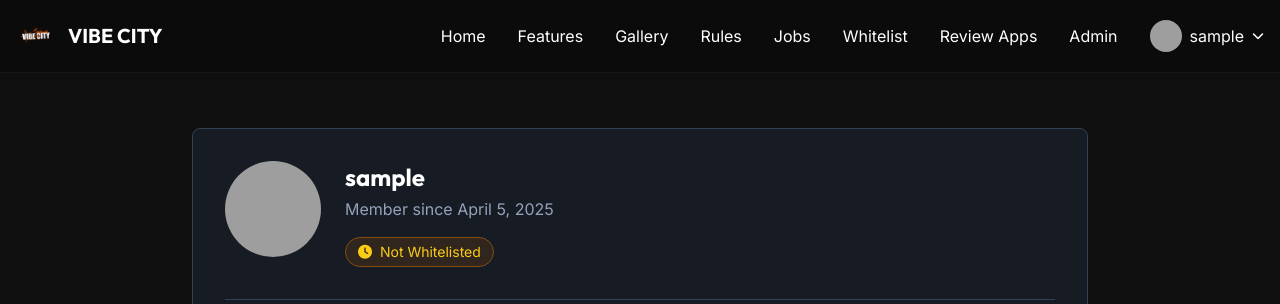
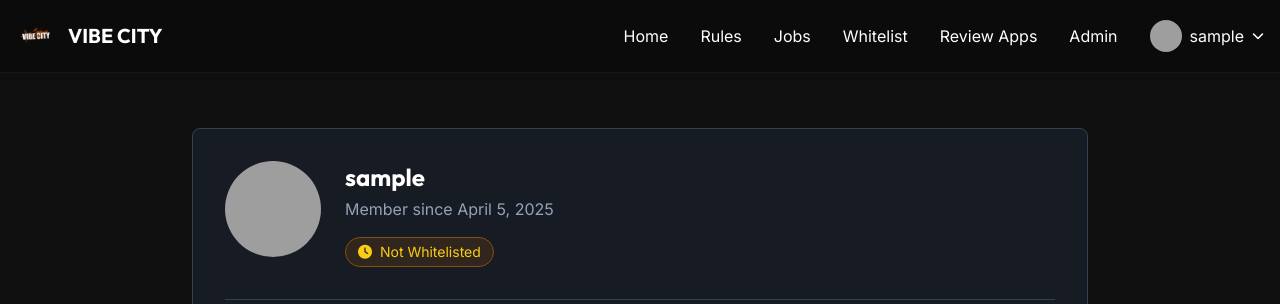
Before and after one commit to Harsha-057/Vibe_city, a Django app: page /accounts/profile/ in a window 1280 px wide. Shown: the top 304 px of the page. Run offline with Django 4.2, Linux system fonts and the light colour scheme; the visitor is signed in with stand-in values (Sample User, id 1); data that the repository does not hold is empty; some libraries are stand-ins or nearby versions; grey boxes are pictures that could not be loaded.

Commit message:
removed gallery, feature in navbar

```diff
--- a/templates/base.html
+++ b/templates/base.html
@@ -306,8 +306,6 @@
 
                 <div class="hidden md:flex items-center space-x-8">
                     <a href="{% url 'home' %}" class="text-textPrimary hover:text-accent transition-colors">Home</a>
-                    <a href="#features" class="text-textPrimary hover:text-accent transition-colors">Features</a>
-                    <a href="#gallery" class="text-textPrimary hover:text-accent transition-colors">Gallery</a>
                     <a href="{% url 'rules' %}" class="text-textPrimary hover:text-accent transition-colors">Rules</a>
                     <a href="{% url 'available_jobs' %}" class="text-textPrimary hover:text-accent transition-colors">Jobs</a>
                     <a href="{% url 'whitelist_apply' %}" class="text-textPrimary hover:text-accent transition-colors">Whitelist</a>
```
